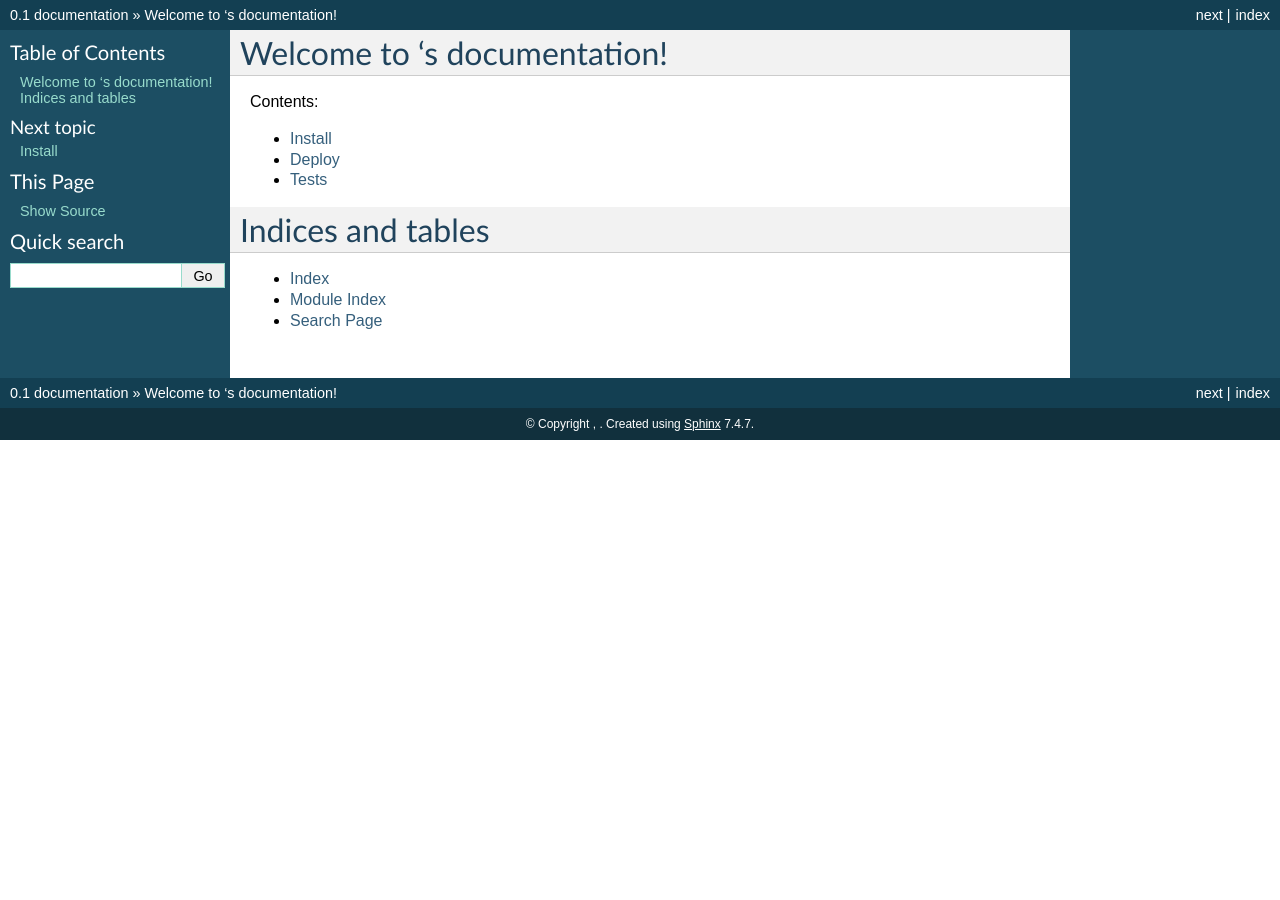
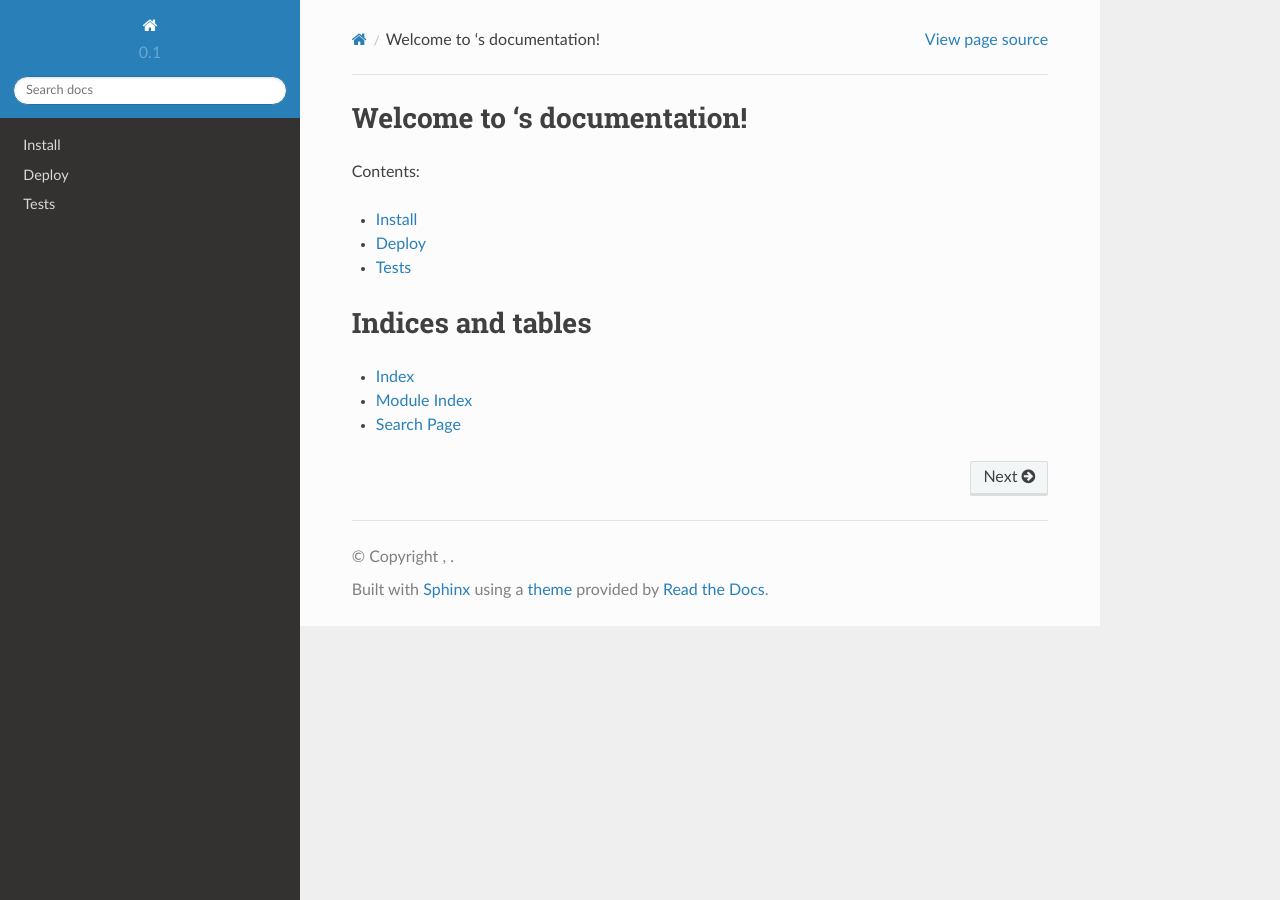
Before and after one commit to ministryofjustice/cla_public, a Sphinx documentation site: the page built from docs/index.rst, in a window 1280 px wide. Built offline with Sphinx 7.4.7 and the Read the Docs theme 2.0.0, drawn with Linux system fonts in a browser that asks for light colours.

Commit message:
Add docs requirements file

```diff
--- a/docs/conf.py
+++ b/docs/conf.py
@@ -91,7 +91,13 @@
 
 # The theme to use for HTML and HTML Help pages.  See the documentation for
 # a list of builtin themes.
+import os
+on_rtd = os.environ.get('READTHEDOCS', None) == 'True'
 html_theme = 'default'
+if not on_rtd:  # only import and set the theme if we're building docs locally
+    import sphinx_rtd_theme
+    html_theme = 'sphinx_rtd_theme'
+    html_theme_path = [sphinx_rtd_theme.get_html_theme_path()]
 
 # Theme options are theme-specific and customize the look and feel of a theme
 # further.  For a list of options available for each theme, see the
```
Also changed, not shown: 1 other file.
